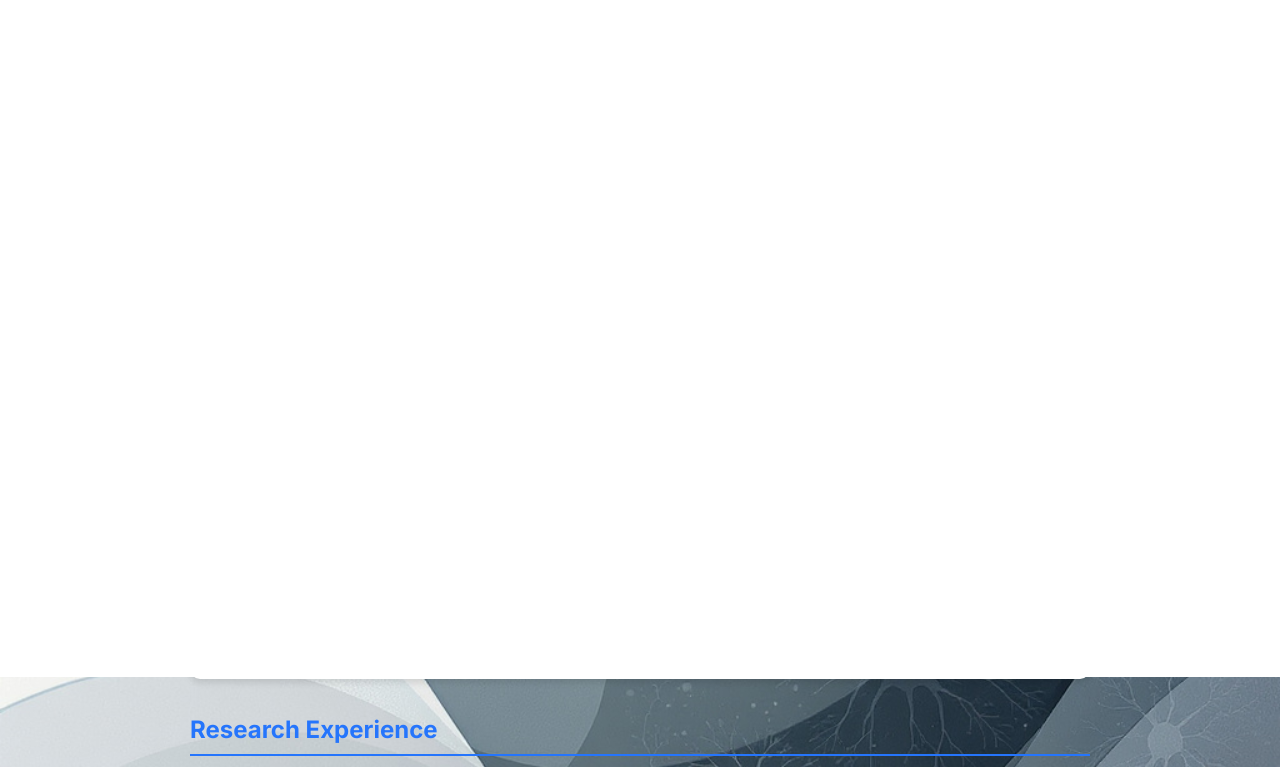
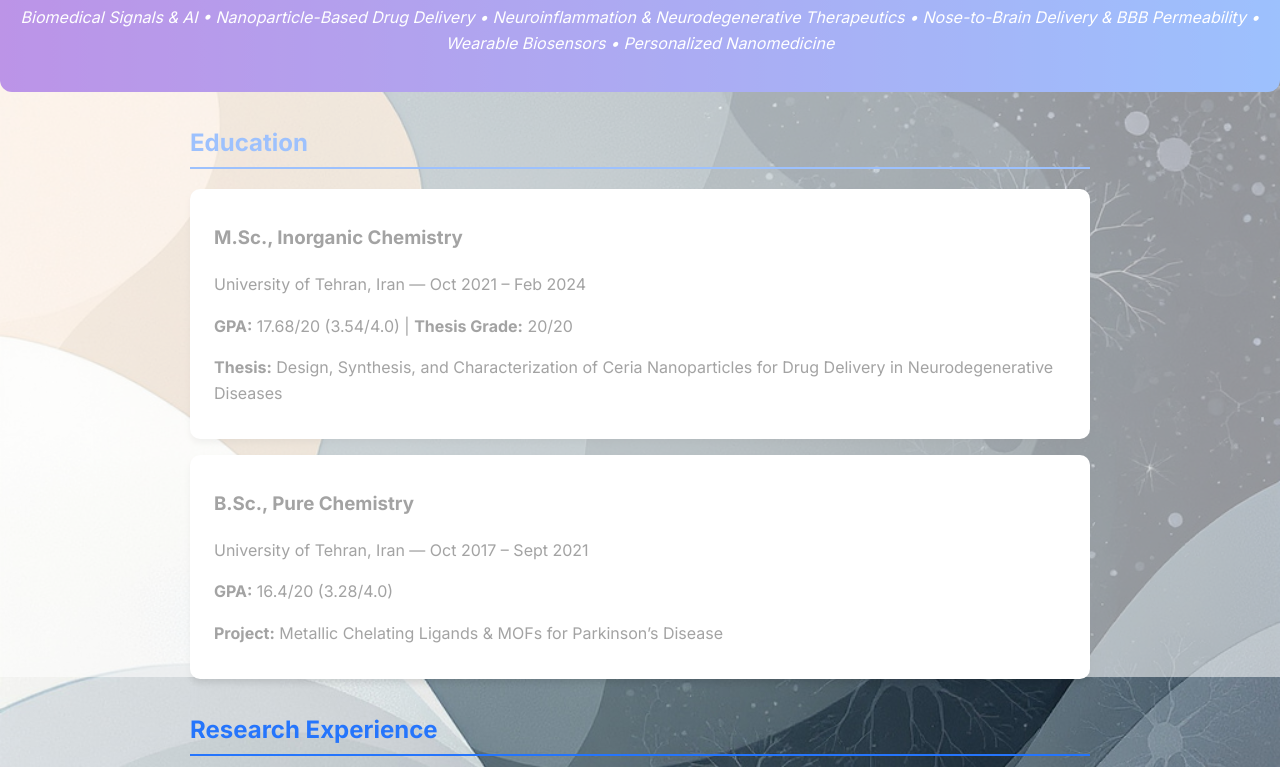
Before and after one commit to Saina-Bijanzadeh/saina-bijanzadeh.github.io, a plain HTML site: page index.html in a window 1280 px wide. Shown: the part 123-890 px from the top of the page. Drawn offline with Linux system fonts and the light colour scheme.

Commit message:
Update index.html

```diff
--- a/index.html
+++ b/index.html
@@ -25,7 +25,7 @@
       left: 0;
       width: 100%;
       height: 100%;
-      background-color: rgba(255, 255, 255, 1); /* subtle overlay */
+      background-color: rgba(255, 255, 255, 0.55); /* subtle overlay */
       z-index: 0;
     }
     .content-wrapper {
```
